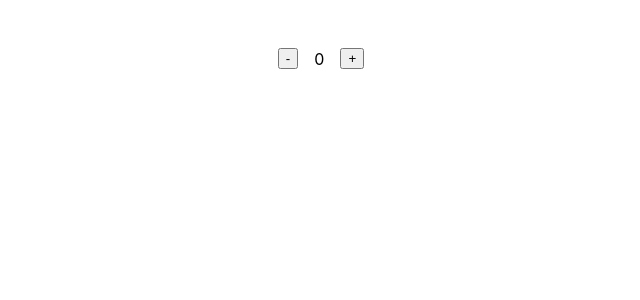
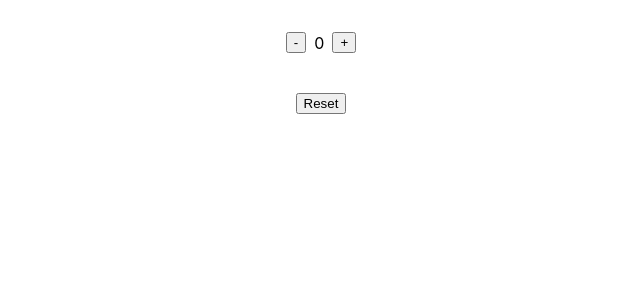
Before and after one commit to fabiankargl/React-App, a React (Create React App) app: page / in a window 1280 px wide. Shown: the top 300 px of the page, without its empty margins (319-959 px from the left). Built offline with nearby package versions, Linux system fonts and the light colour scheme.

Commit message:
added reset button

```diff
--- a/src/App.jsx
+++ b/src/App.jsx
@@ -1,22 +1,11 @@
-import { useState } from "react";
+import Counter from "./components/Counter";
+
 
 function App() {
-  const [counter, setCounter] = useState(0);
 
-  const handleIncrease = () => {
-    setCounter(counter+1);
-  };
-
-  const handleDecrease = () => {
-    setCounter(counter-1);
-  }
   return (
     <>
-      <div className="container">
-        <button onClick={handleDecrease}>-</button>
-        <span>{counter}</span>
-        <button onClick={handleIncrease}>+</button>
-      </div>
+      <Counter />
     </>
   );
 }
--- /dev/null
+++ b/src/components/Counter.jsx
@@ -0,0 +1,29 @@
+import { useState } from "react";
+
+export default function Counter() {
+  const [counter, setCounter] = useState(0);
+
+  const handleIncrease = () => {
+    setCounter(counter + 1);
+  };
+
+  const handleDecrease = () => {
+    setCounter(counter - 1);
+  };
+
+  const resetCounter = () => {
+    setCounter(0);
+  };
+  return (
+    <>
+      <div className="container">
+        <button onClick={handleDecrease}>-</button>
+        <span>{counter}</span>
+        <button onClick={handleIncrease}>+</button>
+      </div>
+      <div className="container">
+        <button onClick={resetCounter}>Reset</button>
+      </div>
+    </>
+  );
+}
--- a/src/index.css
+++ b/src/index.css
@@ -12,13 +12,13 @@ code {
     monospace;
 }
 
-.container {
+div .container {
   display: flex;
   justify-content: center;
   align-items: center;
-  margin-top: 2rem;
+  margin: 1.5rem;
 }
 
 button{
-  margin: 1rem;
+  margin: 0.5rem;
 }
```
